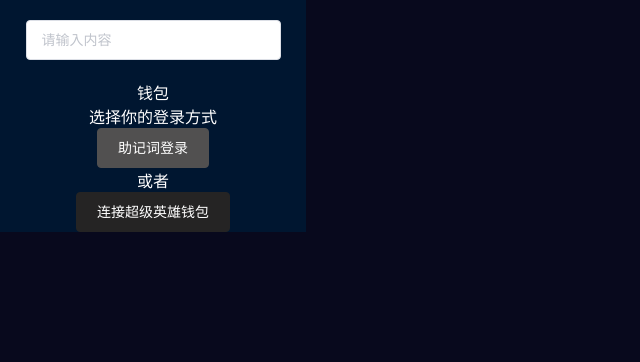
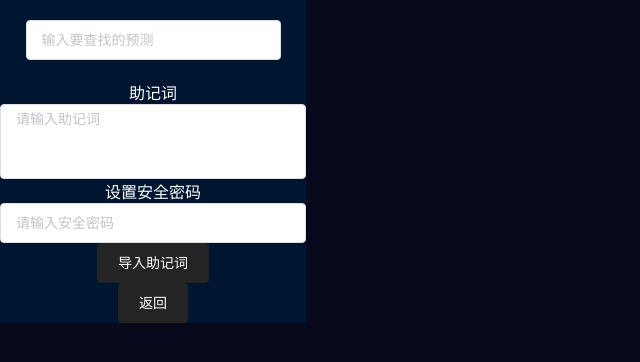
Before and after one commit to superhero-com/superhero-vegas-app, a Vue app: page /#/ in a window 1280 px wide. Both pictures are taken after a click on the button "助记词登录". Shown: the top 362 px of the page, without its empty margins (0-640 px from the left). Built offline with nearby package versions, Linux system fonts and the light colour scheme.

Commit message:
add vuex

```diff
--- a/src/components/wallet/Search.vue
+++ b/src/components/wallet/Search.vue
@@ -3,7 +3,7 @@
         <!--        <input type="text" placeholder="Search Address">-->
         <el-row>
             <div class="input">
-                <el-input v-model="input" placeholder="请输入内容"></el-input>
+                <el-input v-model="input" placeholder="输入要查找的预测"></el-input>
             </div>
 
         </el-row>
--- a/src/components/wallet/Wallet.vue
+++ b/src/components/wallet/Wallet.vue
@@ -3,11 +3,7 @@
         <div>
             <Search></Search>
         </div>
-        <WalletSelect></WalletSelect>
-        <!--        <component :is="currentTab"></component>-->
-        <!--        <button class="tab" @click="toggleTab('WalletSelect')"><a>小王子</a></button>-->
-        <!--        <button class="tab" @click="toggleTab('PrivatePage')"><a>小玫瑰</a></button>-->
-        <!--            {{ tab }}-->
+        <component :is="this.$store.state.walletPage"></component>
     </div>
 </template>
 
@@ -15,23 +11,20 @@
 <script>
     import Search from "./Search";
     import WalletSelect from "./WalletSelect";
+    import WalletMnemonicLogin from "./WalletMnemonicLogin";
+    import WalletMnemonicCreate from "./WalletMnemonicCreate";
 
     export default {
-        components: {WalletSelect, Search},
+        components: {WalletSelect, WalletMnemonicLogin, WalletMnemonicCreate, Search},
         name: 'Wallet',
         props: {
             msg: String
         },
         data() {
             return {
-                currentTab: "WalletSelect",
+                currentTab: this.$store.state.walletPage,
             }
         },
-        methods: {
-            toggleTab: function (tab) {
-                this.currentTab = tab; // tab 为当前触发标签页的组件名
-            }
-        }
     }
 </script>
 
--- a/src/components/wallet/WalletMnemonicCreate.vue
+++ b/src/components/wallet/WalletMnemonicCreate.vue
@@ -1,6 +1,6 @@
 <template>
     <div class="wallet">
-        wallet login
+        wallet create
     </div>
 </template>
 
--- a/src/components/wallet/WalletMnemonicLogin.vue
+++ b/src/components/wallet/WalletMnemonicLogin.vue
@@ -1,6 +1,37 @@
 <template>
     <div class="wallet">
-        wallet login
+        <el-row>
+            助记词
+        </el-row>
+        <el-row>
+            <el-input
+                    type="textarea"
+                    :rows="3"
+                    placeholder="请输入助记词"
+                    resize="none"
+                    v-model="textarea">
+
+            </el-input>
+        </el-row>
+        <el-row>
+            设置安全密码
+        </el-row>
+        <el-row>
+            <el-input
+                    type="input"
+                    placeholder="请输入安全密码"
+                    resize="none"
+                    v-model="textarea">
+
+            </el-input>
+        </el-row>
+
+        <el-row>
+            <el-button type="primary" @click='mnemonicInput()'>导入助记词</el-button>
+        </el-row>
+        <el-row>
+            <el-button type="primary" @click='back()'>返回</el-button>
+        </el-row>
     </div>
 </template>
 
@@ -15,13 +46,16 @@
         },
         data() {
             return {
-                currentTab: "AboutPage",
+                textarea: ''
             }
         },
         methods: {
-            toggleTab: function (tab) {
-                this.currentTab = tab; // tab 为当前触发标签页的组件名
-            }
+            back: function () {
+                this.$store.commit('increment', "WalletSelect");
+            },
+            mnemonicInput: function () {
+                this.$store.commit('increment', "WalletSelect");
+            },
         }
     }
 </script>
--- a/src/components/wallet/WalletSelect.vue
+++ b/src/components/wallet/WalletSelect.vue
@@ -7,14 +7,14 @@
             选择你的登录方式
         </el-row>
         <el-row>
-            <el-button type="primary">助记词登录</el-button>
+            <el-button type="primary" @click='mnemonic()'>助记词登录</el-button>
         </el-row>
 
         <el-row>
             或者
         </el-row>
         <el-row>
-        <el-button type="primary">连接超级英雄钱包</el-button>
+            <el-button type="primary" @click='superHero()' :loading="loading">连接超级英雄钱包</el-button>
         </el-row>
     </div>
 </template>
@@ -29,13 +29,25 @@
             msg: String
         },
         data() {
-            return {
-                currentTab: "AboutPage",
-            }
+            return {loading:false}
         },
         methods: {
-            toggleTab: function (tab) {
-                this.currentTab = tab; // tab 为当前触发标签页的组件名
+            mnemonic: function () {
+                this.$store.commit('increment', "WalletMnemonicLogin");
+                console.log(this.$store.state.walletPage)
+            },
+            superHero: function () {
+                this.loading = true;
+                this.$alert('连接成功', '提示', {
+                    confirmButtonText: '确定',
+                    callback: action => {
+                        this.loading = false;
+                        this.$message({
+                            type: 'info',
+                            message: `action: ${ action }`
+                        });
+                    }
+                });
             }
         }
     }
--- a/src/main.js
+++ b/src/main.js
@@ -1,20 +1,33 @@
 import Vue from 'vue'
+import Vuex from 'vuex'
 import App from './App.vue'
 import router from './router'
 import ElementUI from 'element-ui';
+import SvgIcon from './components/SvgIcon.vue'
 import 'element-ui/lib/theme-chalk/index.css';
 import './assets/styles/reset.css'
-import SvgIcon from './components/SvgIcon.vue'
+import './style/theme/index.css'
 
-import './style/theme/index.css'
 Vue.config.productionTip = false;
 
+Vue.component('SvgIcon', SvgIcon);
+Vue.use(ElementUI);
+Vue.use(Vuex);
 
-//全局注册icon-svg
-Vue.component('SvgIcon', SvgIcon);
 
-Vue.use(ElementUI);
+const store = new Vuex.Store({
+    state: {
+        walletPage: "WalletSelect"
+    },
+    mutations: {
+        increment(state,page) {
+            state.walletPage = page;
+        }
+    }
+});
+
 new Vue({
-  router,
-  render: h => h(App),
+    router,
+    store,
+    render: h => h(App),
 }).$mount('#app');
```
Also changed, not shown: 1 other file (tests, documents, lock files or other folders).
